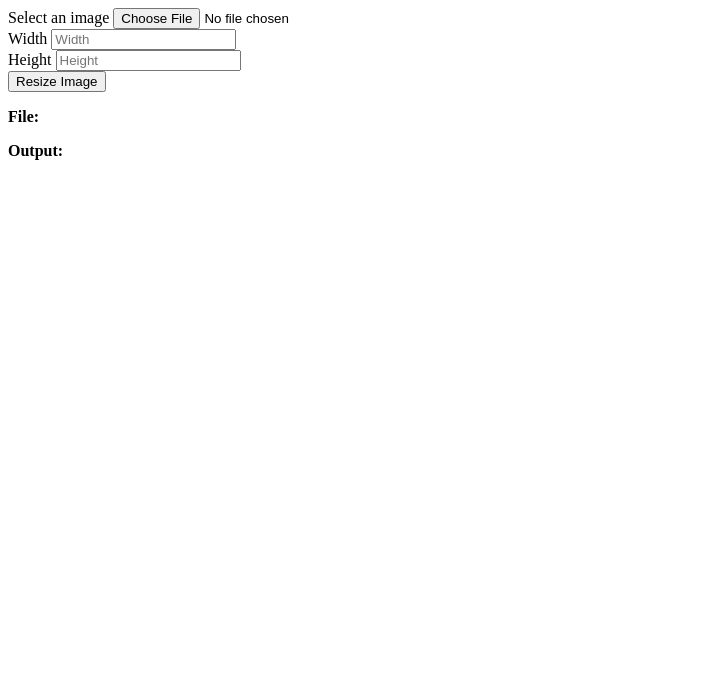
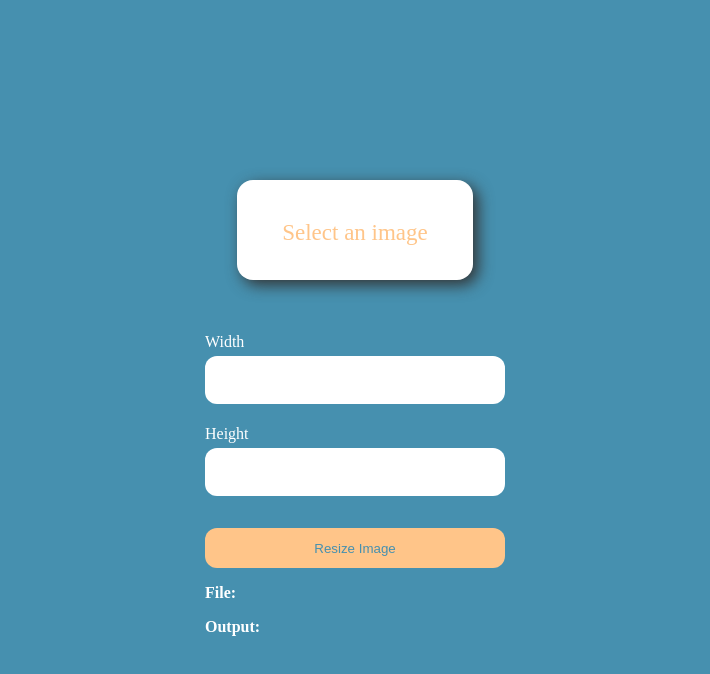
Before and after one commit to ViktoryaMkr/ImageResizerApp, an Electron app: page app/index.html in a window 710 px wide. Drawn offline with Linux system fonts and the light colour scheme.

Commit message:
Add styling

```diff
--- a/app/css/app.css
+++ b/app/css/app.css
@@ -0,0 +1,124 @@
+:root {
+    --primary-color: white;
+    --secondary-color: rgb(70 144 175);
+    --label-color: #ffffff;
+    --input-color: rgb(255, 255, 255);
+    --btn-color: #ffc589;
+}
+
+body {
+    margin: 0;
+    line-height: inherit;
+    overflow: hidden;
+    background: var(--secondary-color);
+}
+
+.main {
+    display: flex;
+    flex-direction: column;
+    justify-content: center;
+    align-items: center;
+    height: 100vh;
+    width: 100%;
+}
+
+.main-container {
+    /* background-color: black; */
+
+}
+
+.select-div {
+    width: 300px;
+    display: flex;
+    border-radius: 1rem;
+}
+
+.select-label {
+    display: flex;
+    justify-content: center;
+    align-items: center;
+    flex-direction: column;
+    width: 100%;
+    height: 80px;
+    border: 1px solid #ccc;
+    padding: 4px 7px;
+    margin: 2rem;
+    cursor: pointer;
+    border-radius: 1rem;
+    background: var(--primary-color);
+    border: none;
+    transition: ease-in-out;
+    padding: 10px;
+    box-shadow: 5px 5px 15px #333333;
+}
+
+.select-label:hover {
+    background: linear-gradient(90deg, #fffcf7 0%, rgb(233, 245, 255) 100%);
+    border: none;
+    transition: ease-in-out;
+}
+
+.select-text {
+    display: flex;
+    color: var(--btn-color);
+    font-size: 23px;
+    margin-top: 5px;
+}
+
+input[type="file"] {
+    display: none;
+}
+
+
+.input-container {
+    margin-top: 1rem;
+    display: flex;
+    flex-direction: column;
+    width: 100%;
+    /* background-color: black; */
+}
+
+.input-container label {
+    color: var(--label-color);
+    padding: 5px 0;
+}
+
+.input-container input {
+    height: 3rem;
+    outline: none;
+    padding: 0 1rem;
+    border-radius: 12px;
+    border: none;
+    background: var(--input-color);
+    color: var(--secondary-color);
+}
+
+.input-container input::placeholder {
+    color: var(--label-color);
+}
+
+.btn-container {
+    margin-top: 2rem;
+}
+
+.btn {
+    height: 40px;
+    border-radius: 12px;
+    border: none;
+    cursor: pointer;
+    color: var(--secondary-color);
+    background: var(--btn-color);
+}
+
+.btn:hover {
+    height: 40px;
+    border-radius: 12px;
+    border: none;
+    color: var(--btn-color);
+    cursor: pointer;
+    background: var(--primary-color);
+}
+
+.file-text {
+    color: var(--label-color);
+}
--- a/app/index.html
+++ b/app/index.html
@@ -5,41 +5,47 @@
     <meta charset="UTF-8">
     <meta http-equiv="X-UA-Compatible" content="IE=edge">
     <meta name="viewport" content="width=device-width, initial-scale=1.0">
+    <meta http-equiv="Content-Security-Policy" content="script-src 'self'" />
     <script src="js/app.js"></script>
     <link rel="stylesheet" href="css/app.css">
     <title>ImageScalePro</title>
 </head>
 
 <body>
-    <div class="">
-        <div class="">
-            <label class="">
-                <span class="mt-2 leading-normal">Select an image</span>
+    <div class="main">
+        <div class="main-container">
+
+
+
+            <div class="select-div">
+                <label class="select-label">
+                    <span class="select-text">Select an image</span>
                     <input id="img" type="file" class="hidden" />
                 </label>
             </div>
 
-        <form id="img-form" class="hidden">
-            <div class="mt-6">
+            <form id="img-form" class="">
+                <div class="input-container">
                     <label class="">Width</label>
-                <input type="number" name="width" id="width" class="" placeholder="Width" />
+                    <input type="number" name="width" id="width" class="" placeholder="Enter in pixels" />
                 </div>
 
-            <div class="mt-4">
+                <div class="input-container">
                     <label class="">Height</label>
-                <input type="number" name="height" id="height" class="" placeholder="Height" />
+                    <input type="number" name="height" id="height" class="" placeholder="Enter in pixels" />
                 </div>
 
 
-            <div class="mt-6">
-                <button type="submit" class="">
+                <div class="input-container btn-container">
+                    <button type="submit" class="btn">
                         Resize Image
                     </button>
                 </div>
 
             </form>
-        <p class="text-white text-lg text-center font-mono mt-6"><strong>File: </strong><span id="filename"></span></p>
-        <p class="text-white text-lg text-center font-mono mt-2"><strong>Output: </strong><span id="output-path"></span></p>
+            <p class="file-text"><strong>File: </strong><span id="filename"></span></p>
+            <p class="file-text"><strong>Output: </strong><span id="output-path"></span></p>
+        </div>
     </div>
 </body>
 
--- a/main.js
+++ b/main.js
@@ -6,8 +6,8 @@ const isMac = process.platform === 'darwin';
 function createMainWindow() {
     const mainWindow = new BrowserWindow({
         title: 'ImageScalePro',
-        width: 500,
-        height: 600
+        width: 710,
+        height: 710
     });
 
     //Show dev tools in in development
```
Lines whose indentation alone changed are shown as unchanged.
